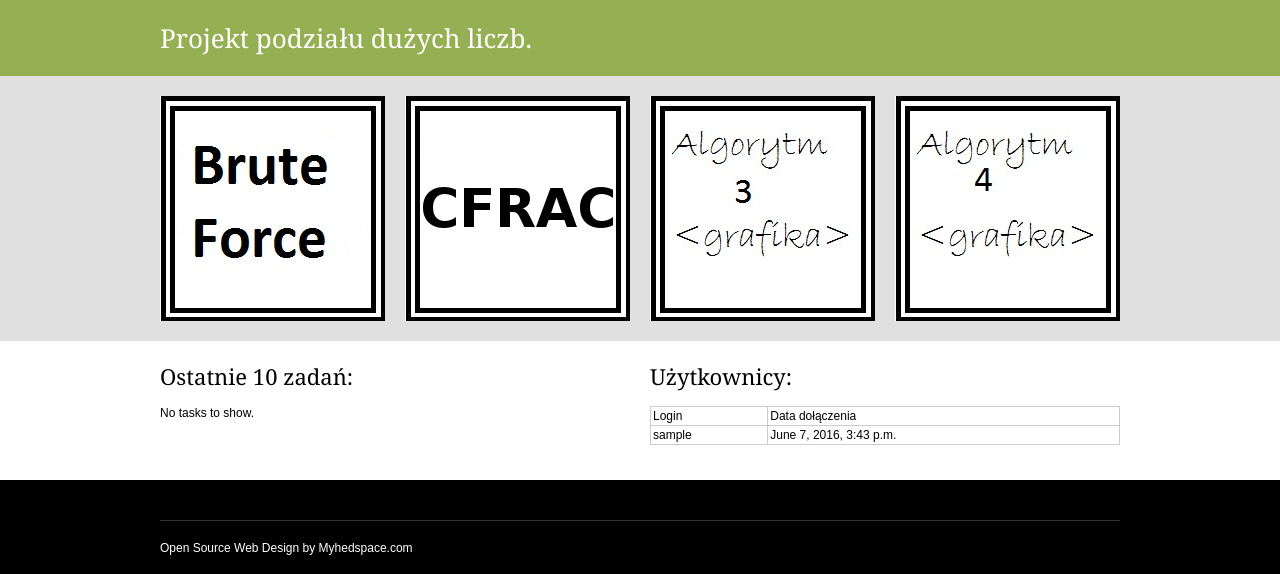
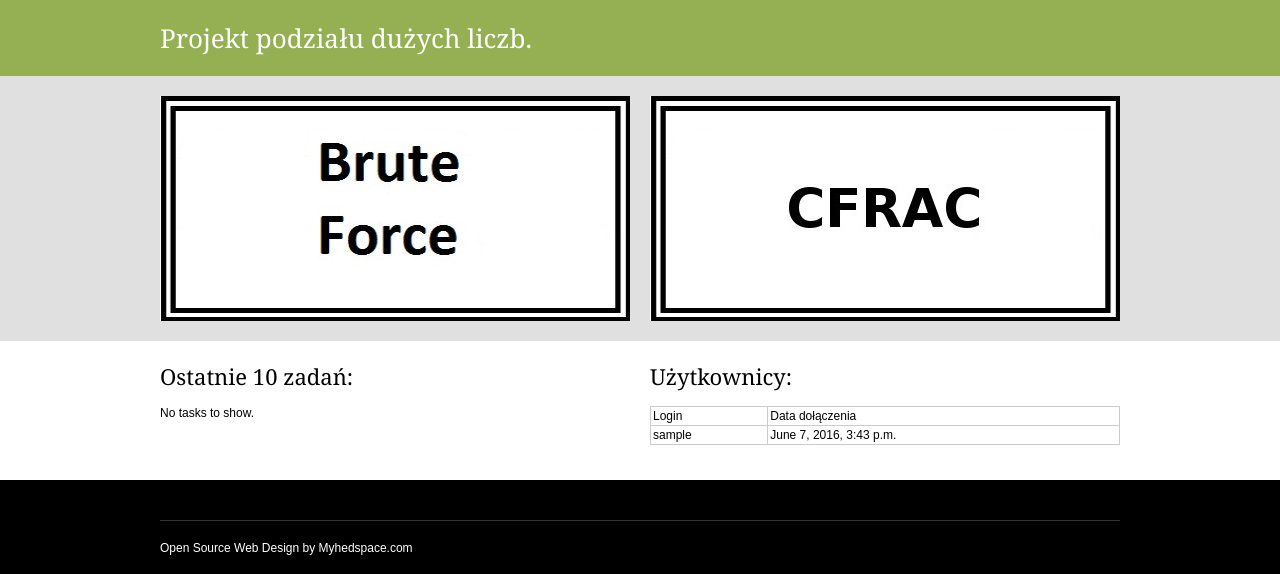
Before and after one commit to maciejKolanski/FactorerWebsite, a Django app: page / in a window 1280 px wide. Shown: the part 100-674 px from the top of the page. Run offline with Django 3.2, Linux system fonts and the light colour scheme; the visitor is signed in with stand-in values (Sample User, id 1); data comes from the database, SQL or seed files in the repository; data that the repository does not hold is empty.

Commit message:
Changed main page to two algorithms.

```diff
--- a/templates/FactorerMain/index.html
+++ b/templates/FactorerMain/index.html
@@ -1,21 +1,13 @@
 {% extends 'base.html' %}
 
 {% block gallery %}
-<div class="portfolio-item fl col-1">
+<div class="portfolio-item fl col-2">
                 <a href={% url 'bruteforce' %}><img src="static/images/al1.jpg" alt="thumb" /></a>
                 <div class="info">Brute force</div>
             </div><!-- // end .portfolio-item -->
-            <div class="portfolio-item fl push-2 col-1">
+            <div class="portfolio-item fl push-2 col-2">
                 <a href={% url 'cfrac' %}><img src="static/images/al2.jpg" alt="thumb" /></a>
                 <div class="info">CFRAC</div>
-            </div><!-- // end .portfolio-item -->
-            <div class="portfolio-item fl push-2 col-1">
-                <a href="alg3"><img src="static/images/al3.jpg" alt="thumb" /></a>
-                <div class="info">Algorytm 3</div>
-            </div><!-- // end .portfolio-item -->
-            <div class="portfolio-item fl push-2 col-1">
-                <a href="alg4"><img src="static/images/al4.jpg" alt="thumb" /></a>
-                <div class="info">Algorytm 4</div>
             </div><!-- // end .portfolio-item -->
 {% endblock %}
 
```
Also changed, not shown: static/images/al1.jpg, static/images/al2.jpg.
